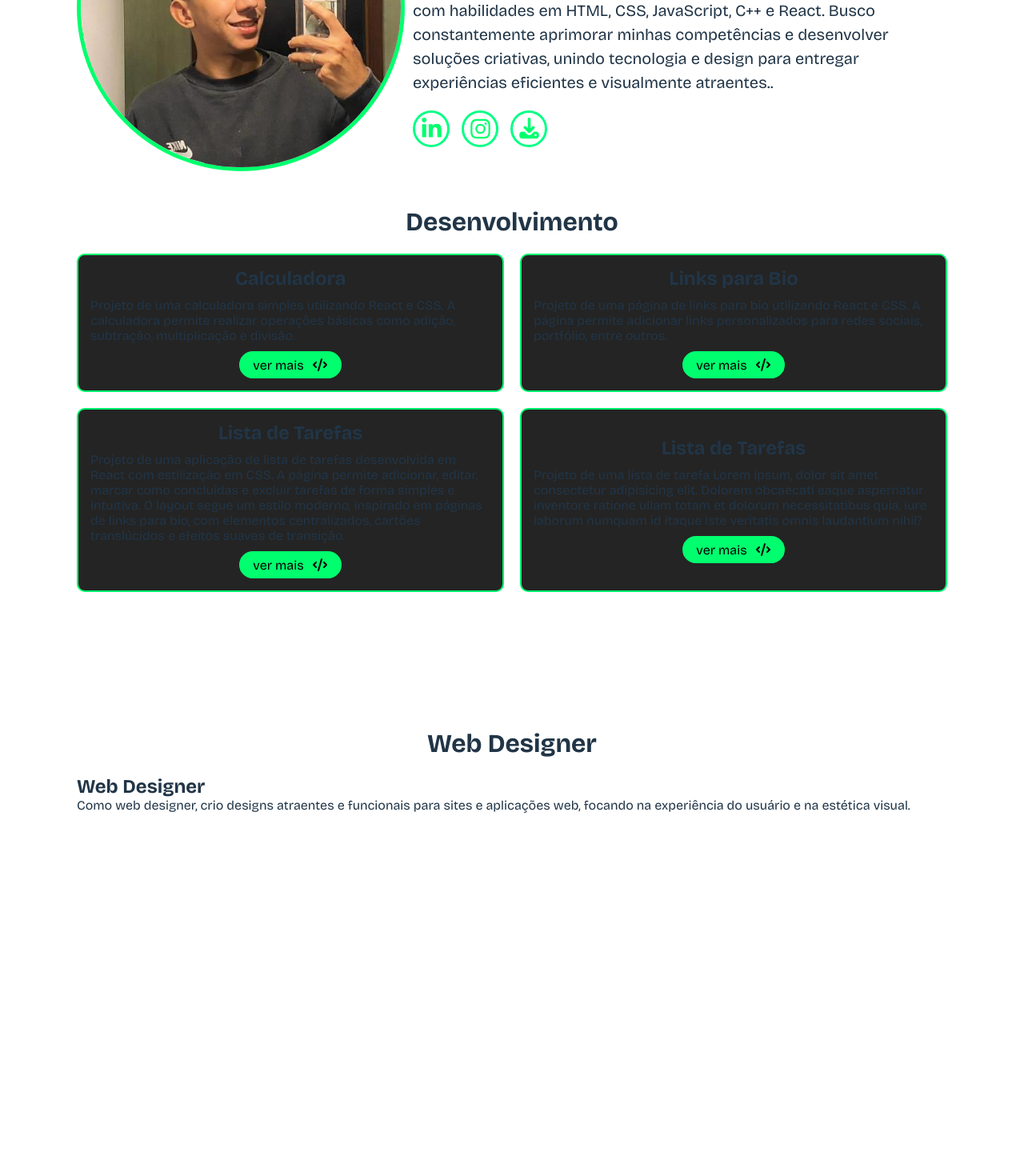
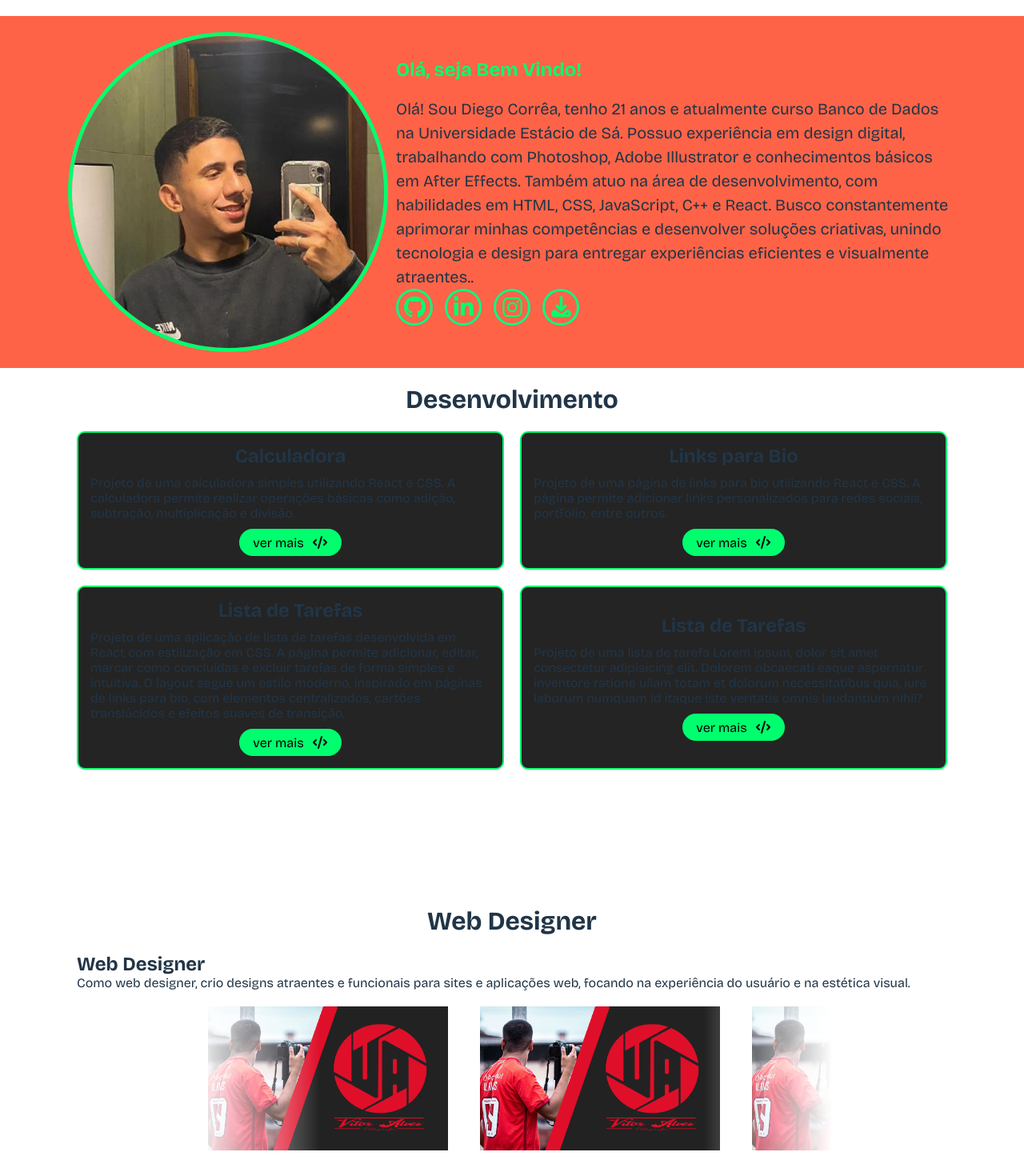
Before and after one commit to DiegoCorreaSB/Portfolio, a React (Vite) app: page / in a window 1280 px wide. Shown: the part 40-1510 px from the top of the page at 80% size. Before the commit the page ends 1056 px from the top, so only its background shows below. Built offline with nearby package versions, Linux system fonts and the light colour scheme.

Commit message:
feito carrosel do cartao de visita

```diff
--- a/package.json
+++ b/package.json
@@ -15,6 +15,7 @@
     "@fortawesome/free-regular-svg-icons": "^7.1.0",
     "@fortawesome/free-solid-svg-icons": "^7.1.0",
     "@fortawesome/react-fontawesome": "^3.1.1",
+    "framer-motion": "^12.23.25",
     "react": "^19.1.1",
     "react-dom": "^19.1.1"
   },
--- a/src/App.tsx
+++ b/src/App.tsx
@@ -1,6 +1,6 @@
 import Profile from './components/profile'
 import Projects from './components/projects'
-import Webdesigner from './components/webDesigner'
+import Webdesigner from './components/webDesigner/webDesigner'
 import './index.css'
 import './style/app.css'
 
@@ -9,6 +9,7 @@ function App() {
   return (
     <>
       <main>
+
 
         <section id='container-profile'>
           <Profile />
@@ -19,7 +20,8 @@ function App() {
           <Projects />
         </section>
 
-        <h1 style={{marginTop: "150px"}}>Web Designer</h1>
+        <h1 style={{ marginTop: "150px" }}>Web Designer</h1>
+
         <section id="container-WebDesign">
           <Webdesigner />
         </section>
--- a/src/components/profile.tsx
+++ b/src/components/profile.tsx
@@ -1,6 +1,6 @@
 import perfil from '../assets/profile-diego.jpeg'
 import { FontAwesomeIcon } from "@fortawesome/react-fontawesome";
-import { faLinkedinIn, faInstagram } from "@fortawesome/free-brands-svg-icons";
+import { faLinkedinIn, faInstagram, faGithub } from "@fortawesome/free-brands-svg-icons";
 import { faDownload } from '@fortawesome/free-solid-svg-icons';
 import '../style/profile.css'
 
@@ -8,24 +8,31 @@ import '../style/profile.css'
 const Profile = () => {
     return (
         <>
-            <article id='image-profile'>
-                <img src={perfil} alt="Foto do Diego Corrêa" />
-            </article>
 
-            <article id="description">
-                <article id="description-profile">
+            <div id='image-profile'>
+                <img
+                    src={perfil}
+                    alt="Foto do Diego Corrêa"
+                    className="profile-img"
+                />
+            </div>
+
+            <div id="description">
+                <div id="description-profile">
                     <h1>Olá, seja Bem Vindo!</h1>
                     <p>Olá! Sou Diego Corrêa, tenho 21 anos e atualmente curso Banco de Dados na Universidade Estácio de Sá.
                         Possuo experiência em design digital, trabalhando com Photoshop, Adobe Illustrator e conhecimentos básicos em After Effects. Também atuo na área de desenvolvimento, com habilidades em HTML, CSS, JavaScript, C++ e React.
                         Busco constantemente aprimorar minhas competências e desenvolver soluções criativas, unindo tecnologia e design para entregar experiências eficientes e visualmente atraentes..</p>
-                </article>
+                </div>
 
-                <article id="description-icons">
-                    <a href="#"> <FontAwesomeIcon className="icon" icon={faLinkedinIn} /> </a>
-                    <a href="https://www.instagram.com/dgcorrea__/" target="_blank"> <FontAwesomeIcon className="icon" icon={faInstagram} /> </a>
-                    <a href="/curriculo.pdf" download> <FontAwesomeIcon className="icon" icon={faDownload} /> </a>
-                </article>
-            </article>
+                <div id="description-icons">
+                    <a href="https://github.com/DiegoCorreaSB" title='Meu GitHub'> <FontAwesomeIcon className="icon" icon={faGithub} /> </a>
+                    <a href="#" title='Linkedin'> <FontAwesomeIcon className="icon" icon={faLinkedinIn} /> </a>
+                    <a href="https://www.instagram.com/dgcorrea__/" target="_blank" title='Instagram'> <FontAwesomeIcon className="icon" icon={faInstagram} /> </a>
+                    <a href="/curriculo.pdf" download title='Meu Currículo'> <FontAwesomeIcon className="icon" icon={faDownload} /> </a>
+                </div>
+            </div>
+
         </>
     )
 }
--- /dev/null
+++ b/src/components/webDesigner/slideImage.tsx
@@ -0,0 +1,43 @@
+import cartaoVisita1 from "../../assets/cartao-visita1.jpg"
+import { motion } from 'framer-motion';
+import { useState, useEffect, useRef } from "react";
+import '../../style/webdesigner.css'
+
+const image = [cartaoVisita1, cartaoVisita1, cartaoVisita1, cartaoVisita1, cartaoVisita1, cartaoVisita1, cartaoVisita1, cartaoVisita1, cartaoVisita1];
+
+export default () => {
+    const carousel = useRef<HTMLDivElement>(null);
+    const [width, setWidth] = useState(0)
+
+    useEffect(() => {
+        if (carousel.current) {
+            setWidth (carousel.current?.scrollWidth - carousel.current?.offsetWidth)
+        }
+    }, [])
+
+    return (
+        <>
+            <div className="slide-image">
+                <motion.div ref={carousel} className="carousel" whileTap={{ cursor: "grabbing" }}>
+                    <motion.div
+                        className="inner-webdesigner"
+                        drag="x"
+                        dragConstraints={{right: 0, left: -width}}
+                        initial={{ x : 100 }}
+                        animate={{ x : 0 }}
+                        transition={{ duration: 0.8}}
+                        >
+                        {image.map(image => (
+                            <motion.div className="item-webdesigner" key={image}>
+                                <img src={image} alt="" />
+                            </motion.div>
+                        ))}
+                    </motion.div>
+                </motion.div>
+            </div>
+
+            <p>Lorem ipsum, dolor sit amet consectetur adipisicing elit. Corrupti assumenda laborum voluptatum, eum numquam repellat dolore repudiandae reiciendis nobis similique ipsa, esse saepe, libero dolores. Laboriosam, tempore. Iste, fugit saepe.lorem</p>
+
+        </>
+    )
+};
--- a/src/components/webDesigner.tsx
+++ b/src/components/webDesigner/webDesigner.tsx
@@ -1,10 +1,19 @@
+import SlideImage from "./slideImage"
+
 const Webdesigner = () => {
     return (
         <>
             <article id="web-designer">
                 <h2>Web Designer</h2>
                 <p>Como web designer, crio designs atraentes e funcionais para sites e aplicações web, focando na experiência do usuário e na estética visual.</p>
+
+
+                    <SlideImage />
+
+
+
             </article>
+
         </>
     )
 }
--- a/src/index.css
+++ b/src/index.css
@@ -22,7 +22,6 @@
 main {
   display: flex;
   align-items: center;
-  justify-content: center;
   flex-direction: column;
 
   width: 100vw;
--- a/src/style/profile.css
+++ b/src/style/profile.css
@@ -1,18 +1,37 @@
 #container-profile {
+    background-color: #ff6347;
+    /* o vermelho da imagem */
+    width: 100%;
+    height: 100vh;
+    /* ocupa a tela toda */
     display: flex;
     align-items: center;
     justify-content: center;
+    padding: 40px;
+}
 
-    padding: 0px;
+#image-profile {
+    display: flex;
+  align-items: center;
+  justify-content: center;
+  gap: 50px;
+}
+
+.profile-img {
+
+    display: block;
+
+    object-fit: cover;
+
+    border-radius: 50%;
+    box-sizing: border-box;
+
+    /* opcional: borda */
+    border: 4px solid #00ff6e;
 }
 
 #description {
-    display: flex;
-    flex-direction: column;
-    justify-content: center;
-
-    margin: 20px 0px;
-    gap: 20px;
+    max-width: 700px;
 
     h1 {
         margin-bottom: 20px;
@@ -47,10 +66,11 @@
 
         background-color: #00ff6e;
         transition: all .5s ease-in-out;
-        .icon {
-            color: #181818;
-            transition: all .5s ease-in-out;
-        }
+    }
+
+    a:hover .icon {
+        color: #181818;
+        transition: all .5s ease-in-out;
     }
 
 }
@@ -61,7 +81,5 @@
 
 #description-icons {
     display: flex;
-    flex-direction: row;
     gap: 15px;
-
 }
--- /dev/null
+++ b/src/style/webdesigner.css
@@ -0,0 +1,31 @@
+.slide-image {
+    max-width: 800px;
+    margin: 0 auto;
+
+    mask-image: linear-gradient(to right,
+            transparent 0%,
+            black 20%,
+            black 80%,
+            transparent 100%);
+}
+
+.carousel {
+    cursor: grab;
+    overflow: hidden;
+}
+
+.inner-webdesigner {
+    display: flex;
+}
+
+.item-webdesigner {
+    min-width: 300px;
+    min-height: 200px;
+    padding: 20px;
+}
+
+.item-webdesigner img {
+    height: 90%;
+    width: 100%;
+    pointer-events: none;
+}
```
Also changed, not shown: src/assets/cartao-visita1.jpg (added), 1 other file (tests, documents, lock files or other folders).
